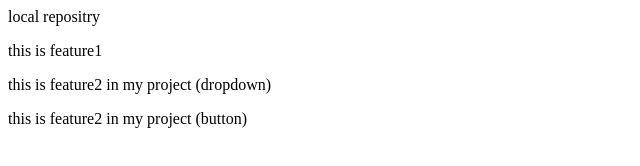
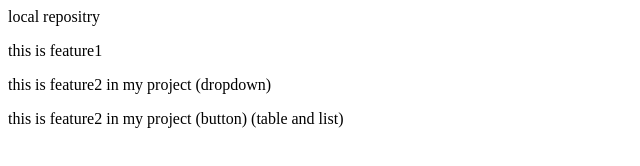
Before and after one commit to Hamidkhan7050/Local-repo-, a plain HTML site: page index.html in a window 1280 px wide. Shown: the whole page, without its empty margins (0-640 px from the left). Drawn offline with Linux system fonts and the light colour scheme.

```diff
--- a/index.html
+++ b/index.html
@@ -3,4 +3,4 @@
 
 <p>this is feature2 in my project (dropdown) </p>
 
-<p>this is feature2 in my project  (button)  </p>
+<p>this is feature2 in my project  (button) (table and list)  </p>
```
